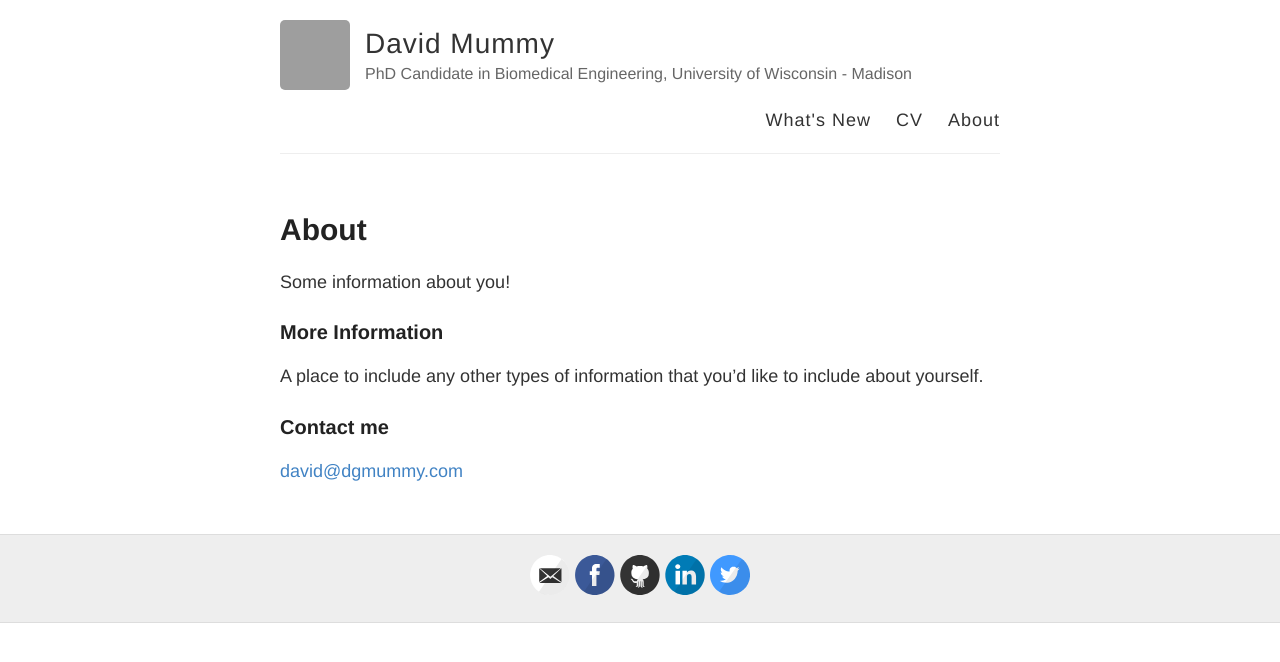
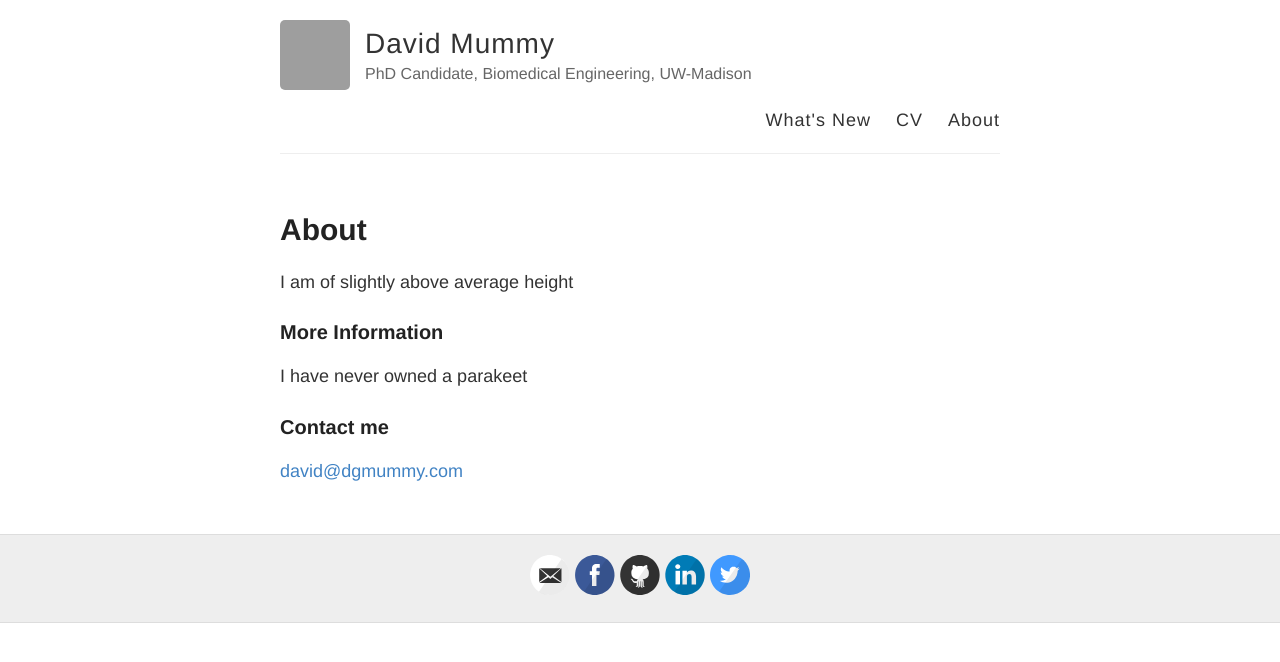
Before and after one commit to mummydg/mummydg.github.io, a Jekyll site: the page built from about.md, in a window 1280 px wide. Shown: the top 662 px of the page. Built offline with Jekyll 4.4.1, drawn with Linux system fonts in a browser that asks for light colours; grey boxes are pictures that could not be loaded.

Commit message:
updating config and about files

```diff
--- a/_config.yml
+++ b/_config.yml
@@ -6,7 +6,7 @@
 name: David Mummy
 
 # Short bio or description (displayed in the header)
-description: PhD Candidate in Biomedical Engineering, University of Wisconsin - Madison
+description: PhD Candidate, Biomedical Engineering, UW-Madison
 
 # URL of your avatar or profile pic (you could use your GitHub profile pic)
 avatar: https://avatars3.githubusercontent.com/u/10223529?v=3&s=460
--- a/about.md
+++ b/about.md
@@ -4,11 +4,11 @@ title: About
 permalink: /about/
 ---
 
-Some information about you!
+I am of slightly above average height
 
 ### More Information
 
-A place to include any other types of information that you'd like to include about yourself.
+I have never owned a parakeet
 
 ### Contact me
 
```
